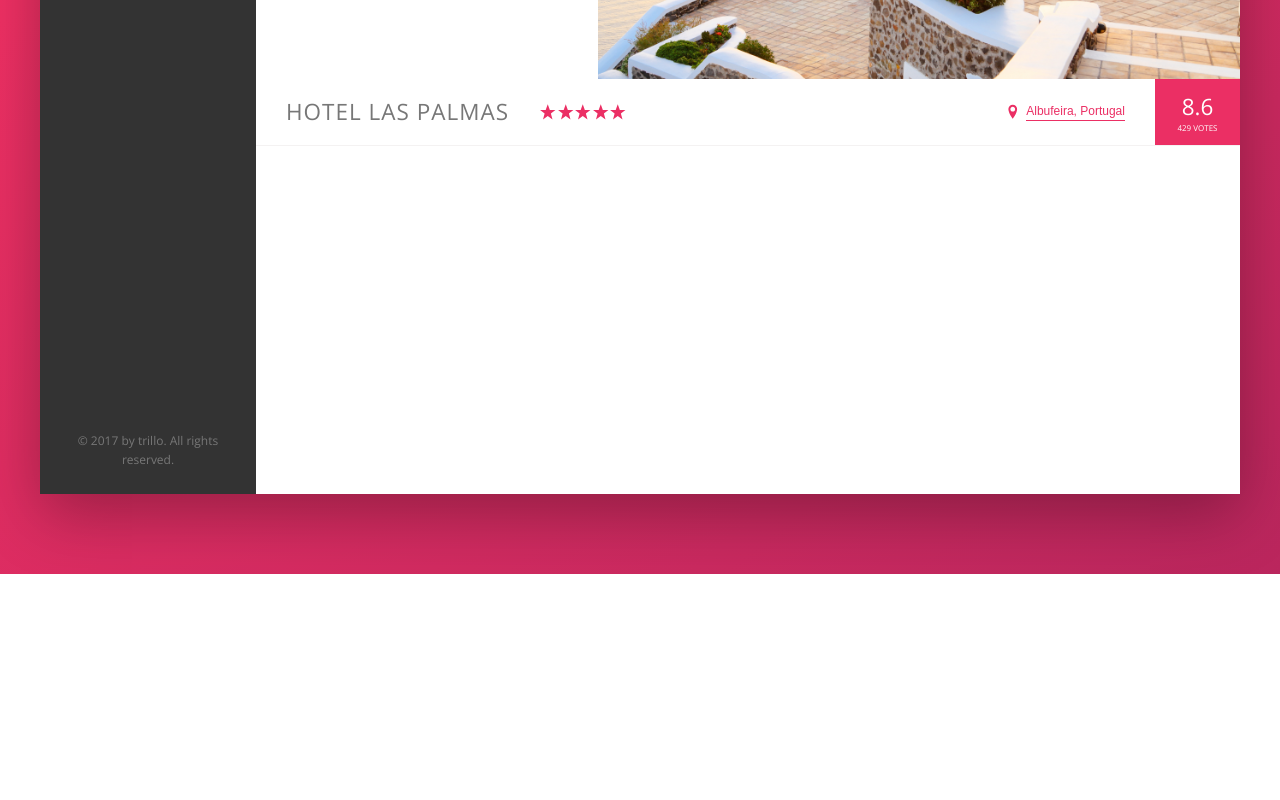
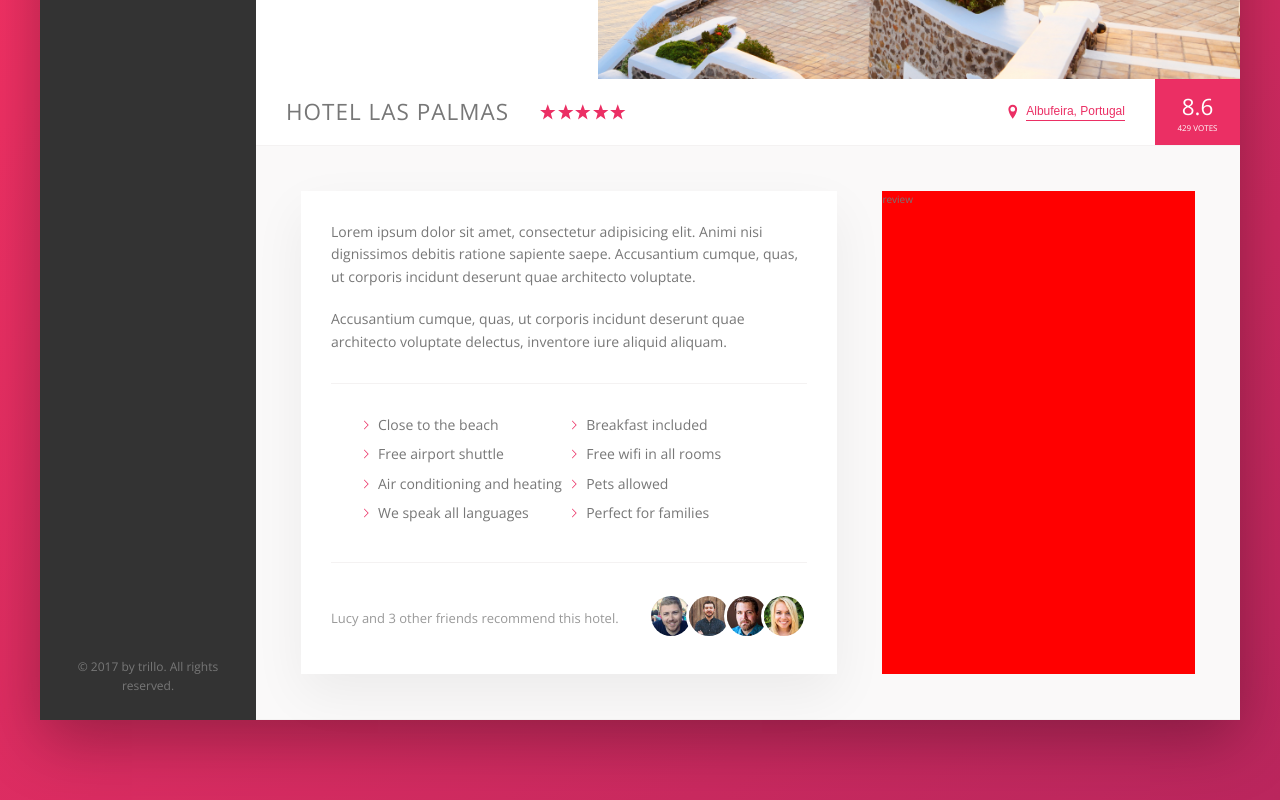
Before and after one commit to Jiaying330/Trillo, a website: page starter/index.html in a window 1280 px wide. Shown: the part 456-1256 px from the top of the page. Before the commit the page ends 1030 px from the top, so only its background shows below. Drawn offline with nearby package versions, Linux system fonts and the light colour scheme.

Commit message:
description section

```diff
--- a/starter/index.html
+++ b/starter/index.html
@@ -141,6 +141,59 @@
               <div class="overview__rating-count">429 votes</div>
             </div>
           </div>
+
+          <div class="detail">
+            <div class="description">
+              <p class="paragraph">
+                Lorem ipsum dolor sit amet, consectetur adipisicing elit. Animi
+                nisi dignissimos debitis ratione sapiente saepe. Accusantium
+                cumque, quas, ut corporis incidunt deserunt quae architecto
+                voluptate.
+              </p>
+              <p class="paragraph">
+                Accusantium cumque, quas, ut corporis incidunt deserunt quae
+                architecto voluptate delectus, inventore iure aliquid aliquam.
+              </p>
+              <ul class="list">
+                <li class="list__item">Close to the beach</li>
+                <li class="list__item">Breakfast included</li>
+                <li class="list__item">Free airport shuttle</li>
+                <li class="list__item">Free wifi in all rooms</li>
+                <li class="list__item">Air conditioning and heating</li>
+                <li class="list__item">Pets allowed</li>
+                <li class="list__item">We speak all languages</li>
+                <li class="list__item">Perfect for families</li>
+              </ul>
+              <div class="recommend">
+                <p class="recommend__count">
+                  Lucy and 3 other friends recommend this hotel.
+                </p>
+                <div class="recommend__friends">
+                  <img
+                    src="img/user-3.jpg"
+                    alt="Friend 1"
+                    class="recommend__photo"
+                  />
+                  <img
+                    src="img/user-4.jpg"
+                    alt="Friend 2"
+                    class="recommend__photo"
+                  />
+                  <img
+                    src="img/user-5.jpg"
+                    alt="Friend 3"
+                    class="recommend__photo"
+                  />
+                  <img
+                    src="img/user-6.jpg"
+                    alt="Friend 4"
+                    class="recommend__photo"
+                  />
+                </div>
+              </div>
+            </div>
+            <div class="user-reviews">review</div>
+          </div>
         </main>
       </div>
     </div>
--- a/starter/sass/_components.scss
+++ b/starter/sass/_components.scss
@@ -274,3 +274,65 @@
     box-shadow: none;
   }
 }
+
+.paragraph:not(:last-of-type) {
+  margin-bottom: 2rem;
+}
+
+.list {
+  margin: 3rem 0;
+  list-style: none;
+  padding: 3rem;
+  border-top: var(--line);
+  border-bottom: var(--line);
+
+  display: flex;
+  flex-wrap: wrap;
+
+  &__item {
+    flex: 0 0 50%;
+    margin-bottom: 0.7rem;
+
+    &::before {
+      content: "";
+      display: inline-block;
+      height: 1rem;
+      width: 1rem;
+      margin-right: 0.7rem;
+
+      //older browsers
+      //   background-image: url(../img/chevron-thin-right.svg);
+
+      //newer browsers
+      background-color: var(--color-primary);
+      -webkit-mask-image: url(../img/chevron-thin-right.svg);
+      -webkit-mask-size: cover;
+      mask-image: url(../img/chevron-thin-right.svg);
+      mask-size: cover;
+    }
+  }
+}
+
+.recommend {
+  font-size: 1.3rem;
+  color: var(--color-grey-dark-3);
+  display: flex;
+  align-items: center;
+
+  &__count {
+  }
+  &__friends {
+    margin-left: auto;
+  }
+  &__photo {
+    box-sizing: content-box;
+    height: 4rem;
+    width: 4rem;
+    border-radius: 50%;
+    border: 3px solid white;
+
+    &:not(:last-child) {
+      margin-right: -1.15rem;
+    }
+  }
+}
--- a/starter/sass/_layout.scss
+++ b/starter/sass/_layout.scss
@@ -33,5 +33,26 @@
 .hotel-view {
   background-color: #fff;
   flex: 1;
-  height: 80rem;
+  min-height: 80rem;
 }
+
+.detail {
+  display: flex;
+  padding: 4.5rem;
+  background-color: var(--color-grey-light-1);
+  border-bottom: var(--line);
+}
+
+.description {
+  background-color: white;
+  box-shadow: var(--shadow-light);
+  flex: 0 0 60%;
+  margin-right: 4.5rem;
+  font-size: 1.4rem;
+  padding: 3rem;
+}
+
+.user-reviews {
+  background-color: red;
+  flex: 1;
+}
```
Also changed, not shown: starter/css/style.css.
